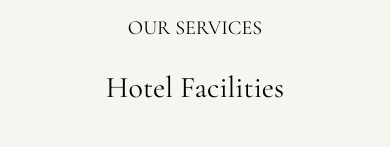
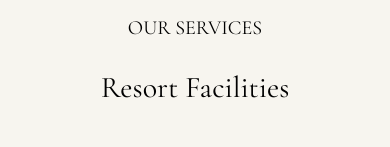
Before and after one commit to muhammedarfath/react-resort-web, a React (Vite) app: page / in a window 390 px wide. Shown: the part 437-584 px from the top of the page. Built offline with nearby package versions, Linux system fonts and the light colour scheme.

Commit message:
add mobile

```diff
--- a/src/components/Banner/Banner.jsx
+++ b/src/components/Banner/Banner.jsx
@@ -7,7 +7,7 @@ function Banner() {
   return (
     <div className="w-full h-auto">
       <div className="relative flex flex-col gap-16 md:gap-98 lg:gap-44 overflow-hidden items-center justify-center">
-        <div className="absolute  bg-[#F9DABB] h-1/2 w-full top-0"></div>
+        <div className="absolute bg-[#F9DABB] h-1/2 w-full top-0"></div>
 
         <h1 className="absolute lg:relative z-40 top-28 lg:top-48 lg:left-16 md:top-48 md:left-72 text-2xl md:text-3xl lg:text-5xl text-center px-4 lg:px-0">
           Experience Unparalleled Comfort
@@ -58,11 +58,14 @@ function Banner() {
           </div>
         </motion.div>
 
-        <div className="absolute hidden md:block lg:block z-40 bottom-20 md:bottom-24 lg:bottom-28 border border-black lg:border-white bg-white bg-opacity-50 rounded-xl p-2 md:p-4">
+        <a
+          href="tel:+91  7907224281"
+          className="absolute hidden md:block lg:block z-40 bottom-20 md:bottom-24 lg:bottom-28 border border-black lg:border-white bg-white bg-opacity-50 rounded-xl p-2 md:p-4"
+        >
           <h1 className="text-lg md:text-xl lg:text-2xl font-semibold text-black">
             Book Now
           </h1>
-        </div>
+        </a>
 
         <div className="absolute hidden md:block lg:block z-40 border border-black p-2 md:p-4 lg:border-white bottom-10 md:bottom-16 lg:bottom-24 rounded-full animate-bounce">
           <MdAdsClick className="text-xl md:text-2xl lg:text-3xl text-black lg:text-white" />
--- a/src/components/Sections/Sectionone.jsx
+++ b/src/components/Sections/Sectionone.jsx
@@ -11,7 +11,7 @@ function Sectionone() {
     <div className="w-full flex flex-col items-center p-10 sm:p-16 lg:p-36 rounded-xl container mt-11 mx-auto bg-[#F7F5EF]">
       <div className="flex flex-col gap-7 items-center text-center mb-10">
         <small className="text-xl">OUR SERVICES</small>
-        <h1 className="text-3xl sm:text-4xl lg:text-5xl">Hotel Facilities</h1>
+        <h1 className="text-3xl sm:text-4xl lg:text-5xl">Resort Facilities</h1>
       </div>
       <div className="grid grid-cols-1 sm:grid-cols-2 lg:grid-cols-6 gap-8 lg:gap-14">
         <div className="flex flex-col gap-2 items-center">
```
